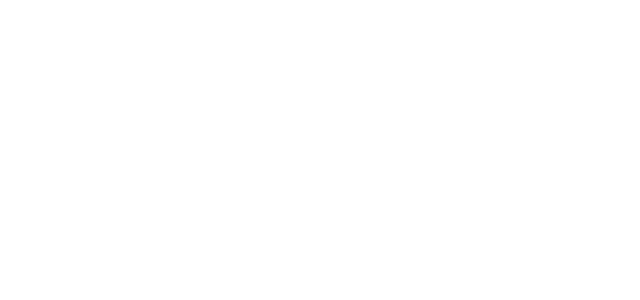
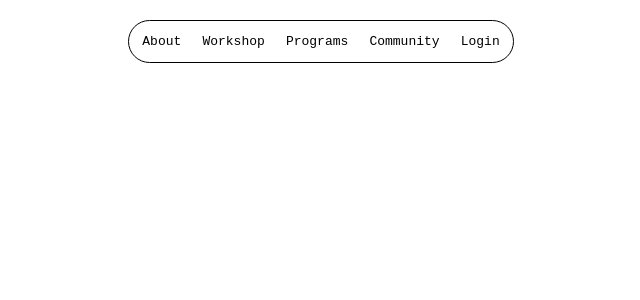
Before and after one commit to pranav-iitr/Assignment-MentorPlus, a React (Create React App) app: page / in a window 1280 px wide. Shown: the top 300 px of the page, without its empty margins (319-959 px from the left). Built offline with nearby package versions, Linux system fonts and the light colour scheme.

Commit message:
main navbar created

```diff
--- a/src/App.css
+++ b/src/App.css
@@ -1,38 +1,3 @@
 .App {
   text-align: center;
 }
-
-.App-logo {
-  height: 40vmin;
-  pointer-events: none;
-}
-
-@media (prefers-reduced-motion: no-preference) {
-  .App-logo {
-    animation: App-logo-spin infinite 20s linear;
-  }
-}
-
-.App-header {
-  background-color: #282c34;
-  min-height: 100vh;
-  display: flex;
-  flex-direction: column;
-  align-items: center;
-  justify-content: center;
-  font-size: calc(10px + 2vmin);
-  color: white;
-}
-
-.App-link {
-  color: #61dafb;
-}
-
-@keyframes App-logo-spin {
-  from {
-    transform: rotate(0deg);
-  }
-  to {
-    transform: rotate(360deg);
-  }
-}
--- a/src/App.js
+++ b/src/App.js
@@ -1,9 +1,13 @@
 import logo from './logo.svg';
 import './App.css';
-
+import Navbar from './components/navbar';
 function App() {
   return (
     <div className="App">
+      <Navbar/>
+      <head>
+        tttttttttt
+    </head>
 
     </div>
   );
--- /dev/null
+++ b/src/components/navbar.css
@@ -0,0 +1,48 @@
+.navbar{
+
+    display: flex;
+    justify-content: space-evenly;
+    align-items: center;
+    width: 30%;
+    background-color: rgba(0, 0, 0, 0);
+    border: solid #000;
+    border-width: 1px;
+    border-radius: 30px ;
+
+  }
+  .navbar-container{
+    display: flex;
+    justify-content: center;
+    align-items: center;
+    margin-top: 20px;
+  }
+  .Workshops-active{
+      display: flex;
+      flex-direction: column;
+      margin-left: -12vw;
+
+
+  }
+  .Workshops-passive{
+    display: none;
+
+}
+.prog-active{
+    display: flex;
+    flex-direction: column;
+}
+.prog-passive{
+  display: none;
+
+}
+.list-element{
+    border: solid #000;
+    border-width: 1px;
+    background-color: gray;
+    width: 100px;
+}
+.flex-container{
+    display: flex;
+    flex-direction: row;
+    justify-content: center;
+}
--- /dev/null
+++ b/src/components/navbar.js
@@ -0,0 +1,75 @@
+import React from "react";
+import { useState } from "react";
+import "../components/navbar.css";
+function Navbar() {
+  const [Workshop, setWorkshop] = useState(false);
+  const [Program, setProgram] = useState(false);
+  return (
+    <>
+      <div className="navbar-container">
+        <div className="navbar">
+          <div className="navbar-items">
+            <div>
+              <pre> About </pre>
+            </div>
+          </div>
+
+          <div
+            className="navbar-items"
+            onMouseLeave={() => {
+              setWorkshop(false);
+            }}
+            onMouseEnter={() => {
+              setWorkshop(true);
+            }}
+          >
+            <div>
+              <pre> Workshop </pre>
+            </div>
+          </div>
+
+          <div className="navbar-items"
+            onMouseLeave={() => {
+              setProgram(false);
+            }}
+            onMouseEnter={() => {
+              setProgram(true);
+            }}
+          >
+            <div>
+              <pre> Programs </pre>
+            </div>
+          </div>
+
+          <div className="navbar-items">
+            <div>
+              <pre> Community </pre>
+            </div>
+          </div>
+
+          <div className="navbar-items">
+            <div>
+              <pre> Login </pre>
+            </div>
+          </div>
+        </div>
+      </div>
+      <div className="flex-container">
+      <div className={Workshop ? "Workshops-active" : "Workshops-passive"}>
+        <div className="list-element"> Workshop 1</div>
+        <div className="list-element"> Workshop 2</div>
+        <div className="list-element"> Workshop 3</div>
+      </div>
+      </div>
+      <div className="flex-container">
+      <div className={Program ? "prog-active" : "prog-passive"}>
+        <div className="list-element"> prog 1</div>
+        <div className="list-element"> prog 2</div>
+        <div className="list-element"> prog 3</div>
+      </div>
+      </div>
+    </>
+  );
+}
+
+export default Navbar;
--- a/src/index.css
+++ b/src/index.css
@@ -11,3 +11,4 @@ code {
   font-family: source-code-pro, Menlo, Monaco, Consolas, 'Courier New',
     monospace;
 }
+@import url('https://fonts.googleapis.com/css2?family=Varela+Round&display=swap');
```
